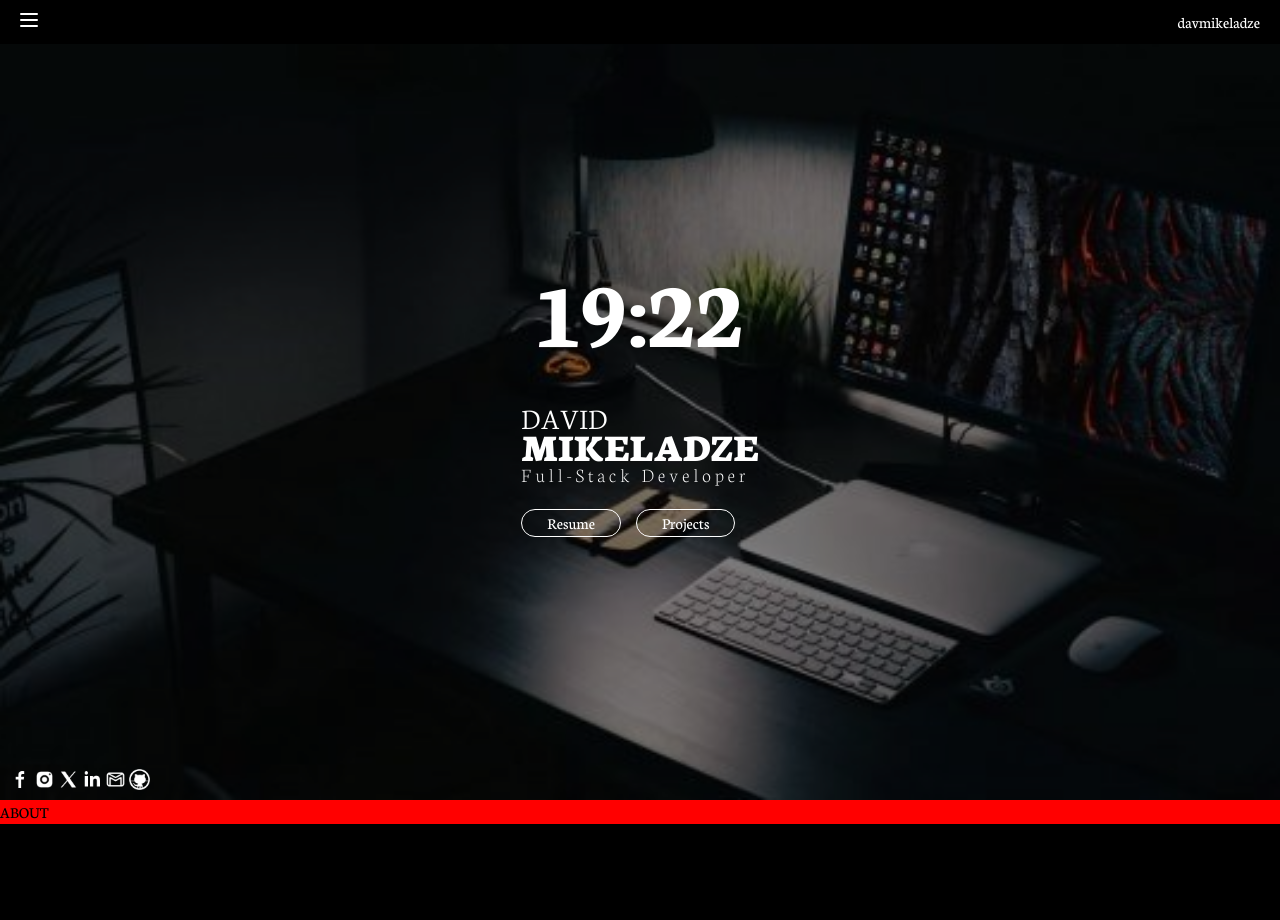
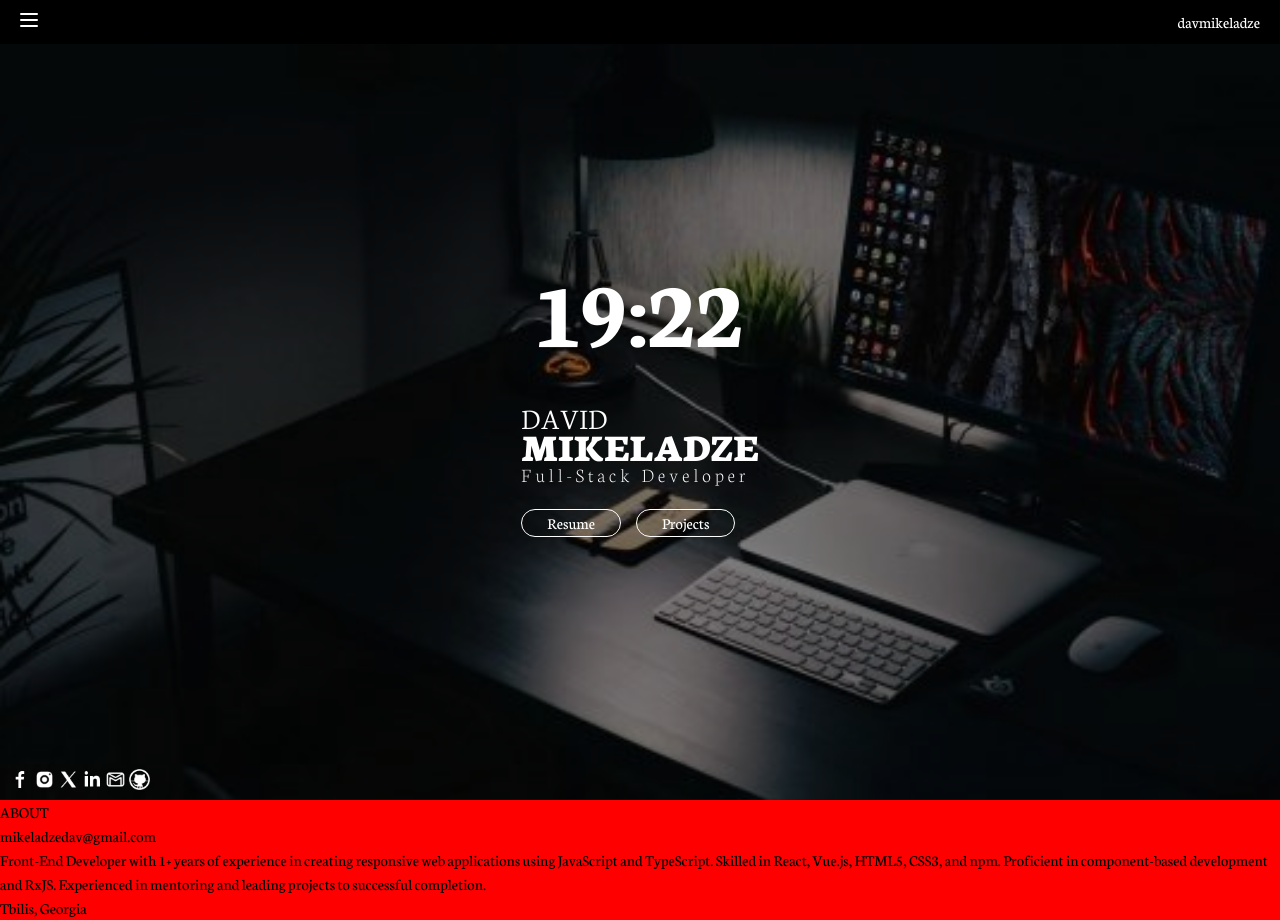
Before and after one commit to Davmike/new-portfolio, a React (Vite) app: page / in a window 1280 px wide. Before the commit the page ends 824 px from the top, so only its background shows below. Built offline with nearby package versions, Linux system fonts and the light colour scheme.

Commit message:
feat: add about page texts

```diff
--- a/src/Components/About.tsx
+++ b/src/Components/About.tsx
@@ -3,7 +3,26 @@ import React from "react";
 function About() {
   return (
     <div className="bg-[red]">
-      <h1>ABOUT</h1>
+      {/* about section div */}
+      <div>
+        <h1>ABOUT</h1>
+        <div></div>
+        <p>mikeladzedav@gmail.com</p>
+      </div>
+      {/* about info text */}
+      <p>
+        Front-End Developer with 1+ years of experience in creating responsive
+        web applications using JavaScript and TypeScript. Skilled in React,
+        Vue.js, HTML5, CSS3, and npm. Proficient in component-based development
+        and RxJS. Experienced in mentoring and leading projects to successful
+        completion.
+      </p>
+      {/* personal info */}
+      <div>
+        <div></div>
+        <p>Tbilis, Georgia</p>
+        <div></div>
+      </div>
     </div>
   );
 }
```
